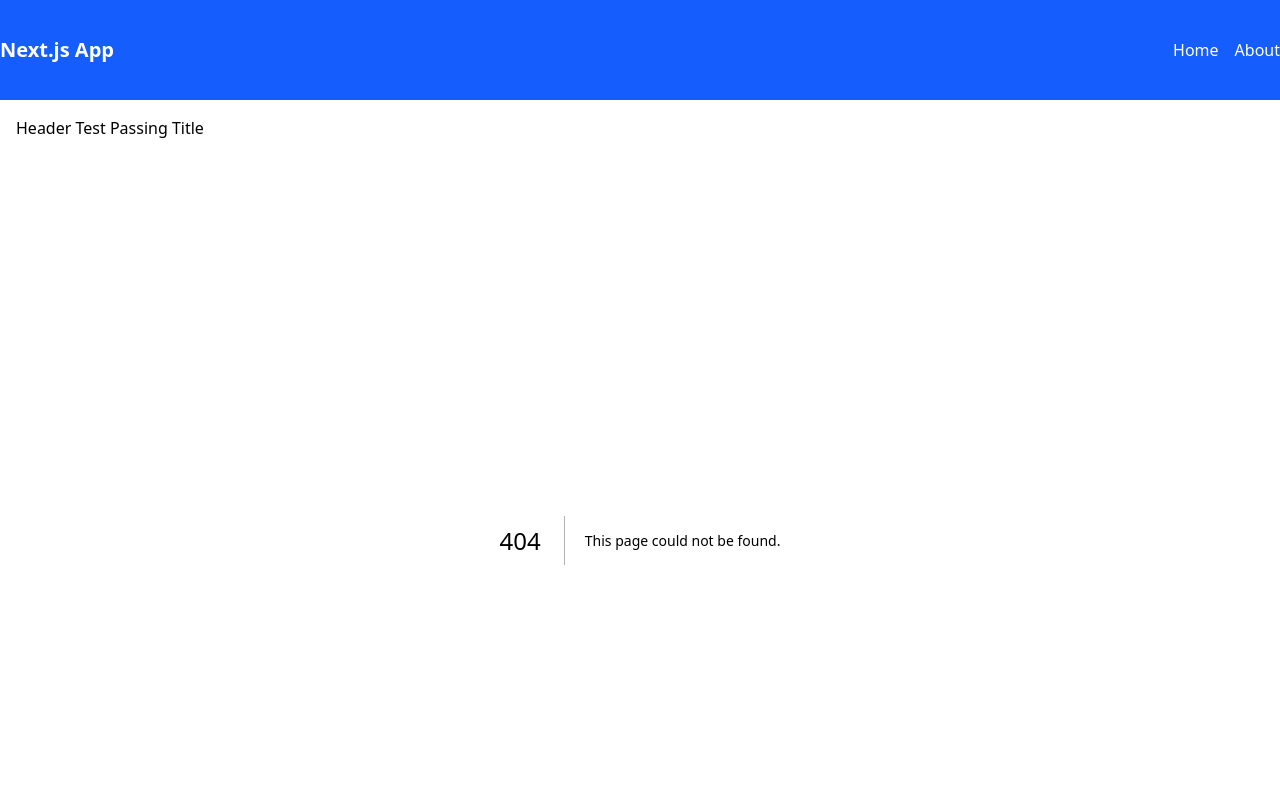
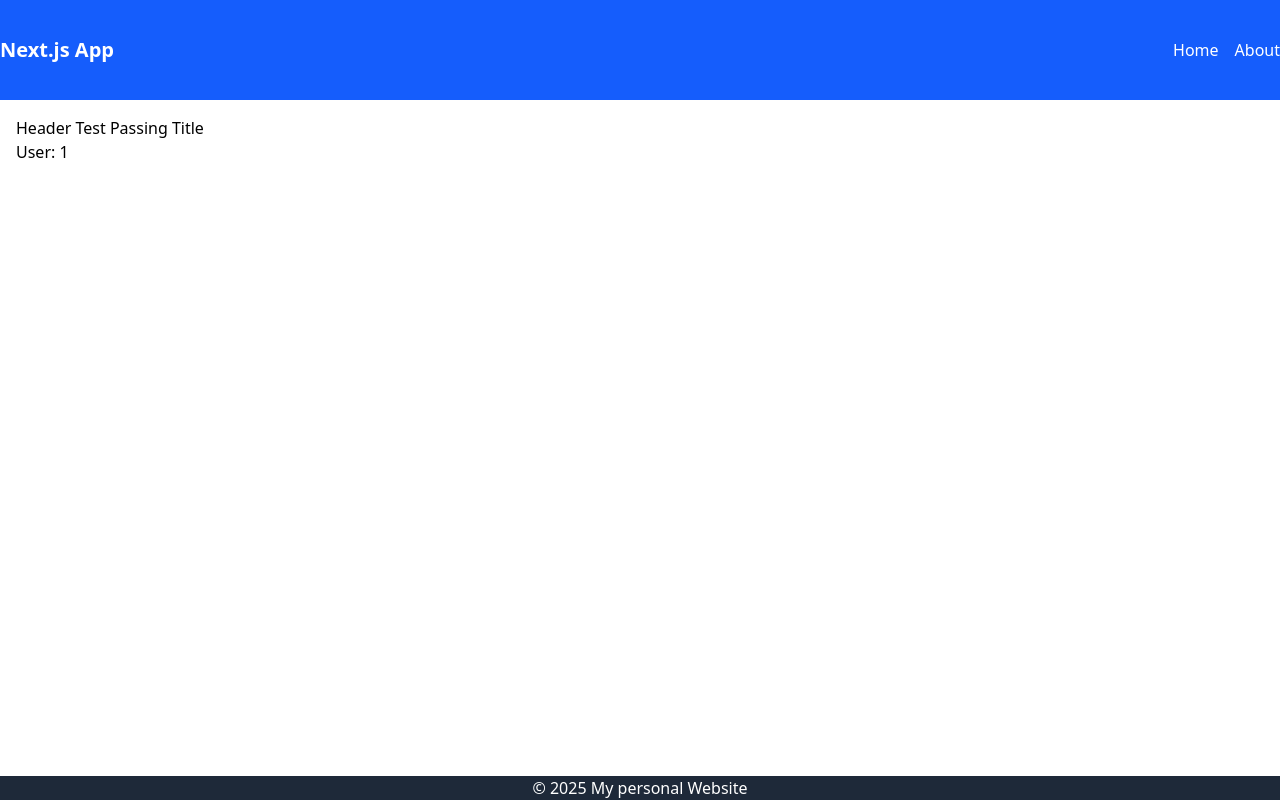
Before and after one commit to TantowiPutra/belajar-next-js, a Next.js app: page /user/1 in a window 1280 px wide. Before the commit this address had no page. Shown: the top 800 px of the page. Built offline with nearby package versions, Linux system fonts and the light colour scheme.

Commit message:
feat/chore: tugas hari ke-3, menambahkan index, nested, serta dynamic routing

```diff
--- /dev/null
+++ b/pages/about/me/index.tsx
@@ -0,0 +1,6 @@
+// Sehingga, akses URLnya about/me
+export default function Me() {
+    return (
+        <div>Me Page</div>
+    )
+}
--- /dev/null
+++ b/pages/user/[id].tsx
@@ -0,0 +1,9 @@
+// Hook Next Js untuk provide detail url yang sedang diakses
+import { useRouter } from 'next/router'
+
+export default function UserDetail() {
+    const router = useRouter();
+    const userId = router.query.id;
+
+    return <div>User: {userId}</div>
+}
```
Also changed, not shown: pages/index.tsx (+12 -0 lines), pages/about/index.tsx (renamed from pages/about.tsx).
